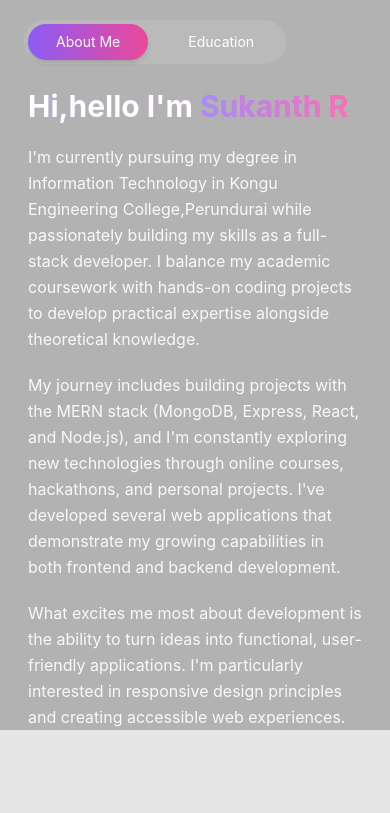
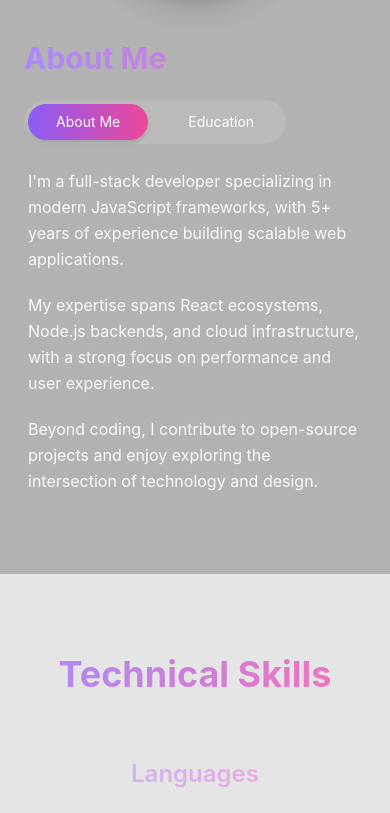
Before and after one commit to Sukanth-R/my-portfolio, a React (Create React App) app: page / in a window 390 px wide. Shown: the part 1180-1993 px from the top of the page. Built offline with nearby package versions, Linux system fonts and the light colour scheme.

Commit message:
eighth commit

```diff
--- a/src/components/About.js
+++ b/src/components/About.js
@@ -3,7 +3,7 @@ const About = () => {
   const [activeTab, setActiveTab] = useState('about');
 
   return (
-    <section id="about" className="py-20= px-6 bg-black bg-opacity-30 backdrop-blur-sm">
+    <section id="about" className="py-20 px-6 bg-black bg-opacity-30 backdrop-blur-sm">
       <div className="container mx-auto max-w-5xl">
         <div className="flex flex-col lg:flex-row gap-10 items-center">
           {/* Profile Image - Perfectly aligned */}
@@ -50,49 +50,40 @@ const About = () => {
             </div>
 
             {/* Content Area */}
-            <div className="text-white/90 text-base md:text-[16px] mx-1 leading-relaxed space-y-5">
+            <div className="text-white/90 text-base md:text-lg mx-1 leading-relaxed space-y-5">
               {activeTab === 'about' ? (
                 <>
-                 <p className="text-3xl font-bold bg-clip-text bg-gradient-to-r from-violet-400 to-pink-400">
-  <span className="text-white">Hi,hello I'm </span>
-  <span className="text-transparent bg-clip-text bg-gradient-to-r from-violet-400 to-pink-400">Sukanth R</span>
-</p>
-
                   <p>
-                   I'm currently pursuing my degree in Information Technology in Kongu Engineering College,Perundurai while passionately building my skills as a full-stack developer.
-                   I balance my academic coursework with hands-on coding projects to develop practical expertise alongside theoretical knowledge.
+                    I'm a full-stack developer specializing in modern JavaScript frameworks, with 5+ years of experience building scalable web applications.
                   </p>
                   <p>
-                   My journey includes building projects with the MERN stack (MongoDB, Express, React, and Node.js),
-                   and I'm constantly exploring new technologies through online courses, hackathons, and personal projects.
-                   I've developed several web applications that demonstrate my growing capabilities in both frontend and backend development.
+                    My expertise spans React ecosystems, Node.js backends, and cloud infrastructure, with a strong focus on performance and user experience.
                   </p>
                   <p>
-                   What excites me most about development is the ability to turn ideas into functional, user-friendly applications.
-                   I'm particularly interested in responsive design principles and creating accessible web experiences.
+                    Beyond coding, I contribute to open-source projects and enjoy exploring the intersection of technology and design.
                   </p>
-
                 </>
               ) : (
                 <div className="space-y-5">
                   <div className="border-l-4 border-pink-400 pl-5 py-2 bg-white/5 rounded-r-lg">
-                    <h3 className="text-xl font-semibold">B.Tech Information Technology</h3>
-                    <p className="text-gray-300 text-sm mt-1">Kongu Engineering College | 2022-2026</p>
+                    <h3 className="text-xl font-semibold">M.Sc. Computer Science</h3>
+                    <p className="text-gray-300 text-sm mt-1">Stanford University | 2018-2020</p>
                     <p className="text-white/90 text-sm mt-2">
-                      CGPA: 8.65*
+                      Specialized in cloud computing architectures and distributed systems
                     </p>
                   </div>
                   <div className="border-l-4 border-violet-400 pl-5 py-2 bg-white/5 rounded-r-lg">
-                    <h3 className="text-xl font-semibold">12th(HSC) & 10th(SSLC)</h3>
-                    <p className="text-gray-300 text-sm mt-1">Mahendra Matric Higher Secondary School | 2019-2020 & 2021-2022</p>
+                    <h3 className="text-xl font-semibold">B.Eng. Software Engineering</h3>
+                    <p className="text-gray-300 text-sm mt-1">MIT | 2014-2018</p>
                     <p className="text-white/90 text-sm mt-2">
-                      Passed out with a percentage of 93.67% in 12th and 99.4% in 10th
+                      Focused on full-stack development and database systems
                     </p>
                   </div>
                   <div className="border-l-4 border-violet-400 pl-5 py-2 bg-white/5 rounded-r-lg">
                     <h3 className="text-xl font-semibold">Certifications</h3>
                     <ul className="list-disc pl-5 text-sm space-y-1 mt-1">
-                      <li>Azure AI Engineer Associate</li>
+                      <li>AWS Certified Solutions Architect</li>
+                      <li>Google Cloud Professional Developer</li>
                     </ul>
                   </div>
                 </div>
```
Lines whose indentation alone changed are shown as unchanged.
